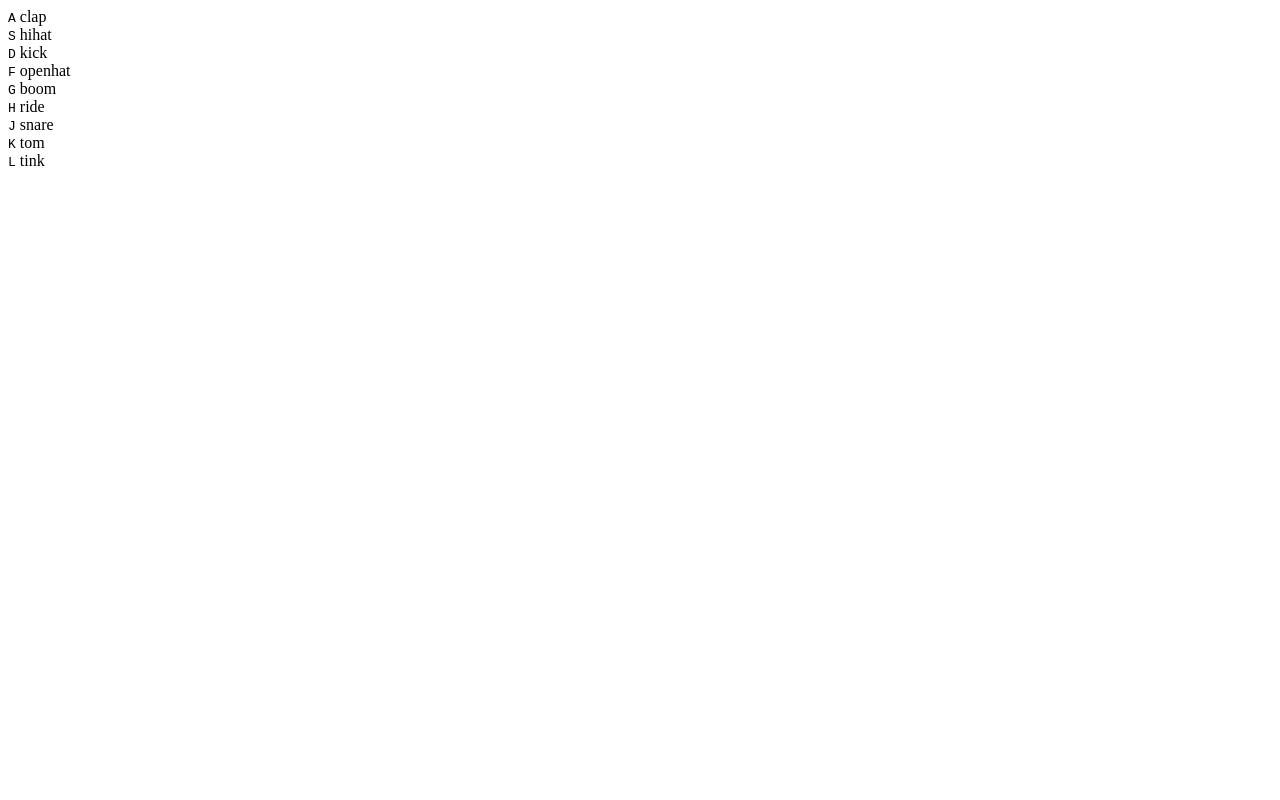
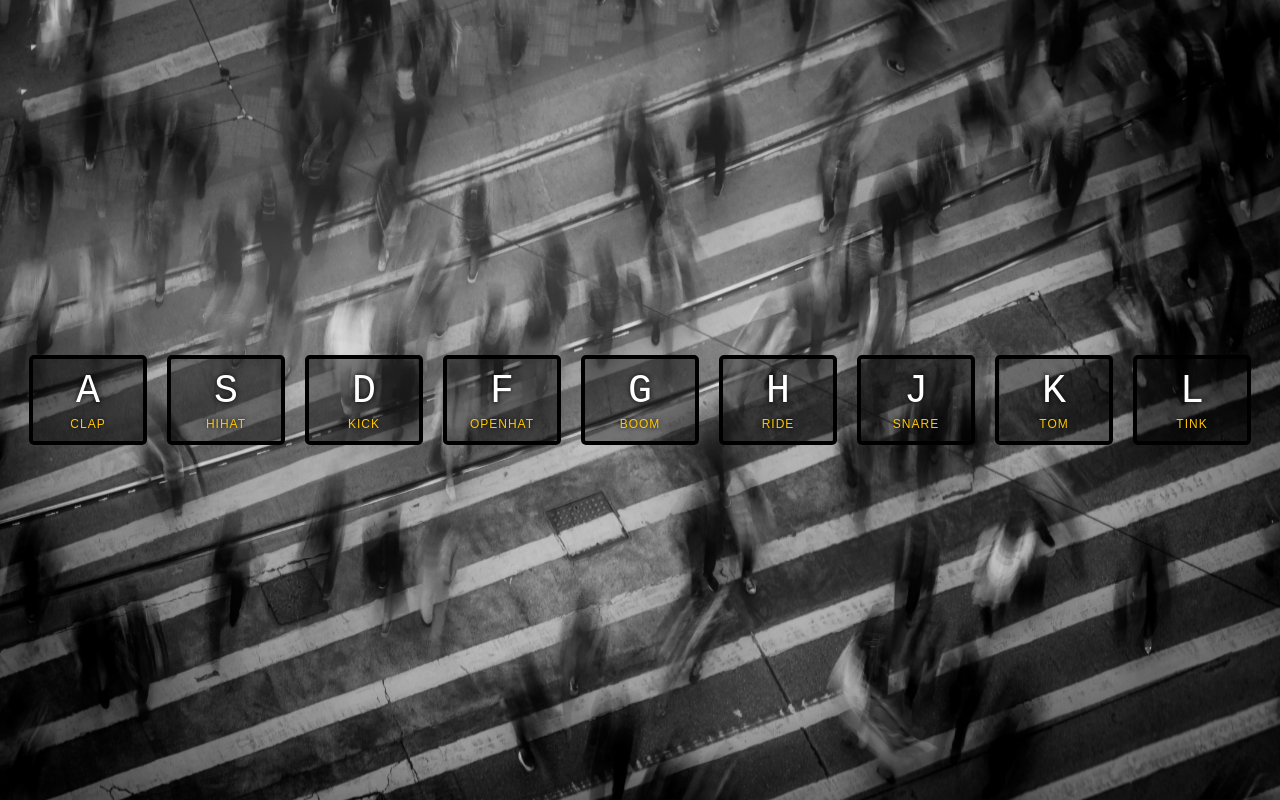
Before and after one commit to zuriros/30-Days-Whit--JS-practice, a plain HTML site: page JavaScript Drum Kit/index.html in a window 1280 px wide. Drawn offline with Linux system fonts and the light colour scheme.

Commit message:
primera practica de js terminada

```diff
--- /dev/null
+++ b/JavaScript Drum Kit/doc.js
@@ -0,0 +1,22 @@
+
+const playSound = (e) => {
+  const audio = document.querySelector(`audio[data-key = '${e.keyCode}']`);
+  const key = document.querySelector(`.key[data-key = '${e.keyCode}']`);
+  if (!audio) return;
+  audio.currentTime = 0;
+  audio.play();
+  key.classList.add('playing');
+}
+
+const removeTransition = (e) => {
+  if (e.propertyName !== 'transform') return;
+  const keys = document.querySelectorAll('.key');
+  e.target.classList.remove('playing');
+};
+
+const keys = document.querySelectorAll('.key');
+keys.forEach((key) => {
+  key.addEventListener('transitionend', removeTransition)
+});
+
+window.addEventListener('keydown', playSound);
--- a/JavaScript Drum Kit/index.html
+++ b/JavaScript Drum Kit/index.html
@@ -6,7 +6,6 @@
   <link rel="stylesheet" href="style.css">
 </head>
 <body>
-
 
   <div class="keys">
     <div data-key="65" class="key">
@@ -57,9 +56,6 @@
   <audio data-key="75" src="sounds/refrigerator_door.wav"></audio>
   <audio data-key="76" src="sounds/Sword1.wav"></audio>
 
-<script>
-</script>
-
-
+<script src="./doc.js"></script>
 </body>
 </html>
--- a/JavaScript Drum Kit/style.css
+++ b/JavaScript Drum Kit/style.css
@@ -0,0 +1,47 @@
+html {
+    font-size: 10px;
+    background: url(./img/black-and-white-city-crosswalk-842339.jpg) bottom center;
+    background-size: cover;
+  }
+
+  body,html {
+    margin: 0;
+    padding: 0;
+    font-family: sans-serif;
+  }
+  .keys {
+    display: flex;
+    flex: 1;
+    min-height: 100vh;
+    align-items: center;
+    justify-content: center;
+  }
+  .key {
+    border: .4rem solid black;
+    border-radius: .5rem;
+    margin: 1rem;
+    font-size: 1.5rem;
+    padding: 1rem .5rem;
+    transition: all .07s ease;
+    width: 10rem;
+    text-align: center;
+    color: white;
+    background: rgba(0,0,0,0.4);
+    text-shadow: 0 0 .5rem black;
+  }
+  .playing {
+    transform: scale(1.1);
+    border-color: #ffc600;
+    box-shadow: 0 0 1rem #ffc600;
+  }
+
+  kbd {
+    display: block;
+    font-size: 4rem;
+  }
+  .sound {
+    font-size: 1.2rem;
+    text-transform: uppercase;
+    letter-spacing: .1rem;
+    color: #ffc600;
+  }
```
Also changed, not shown: JavaScript Drum Kit/img/black-and-white-city-crosswalk-842339.jpg (added).
